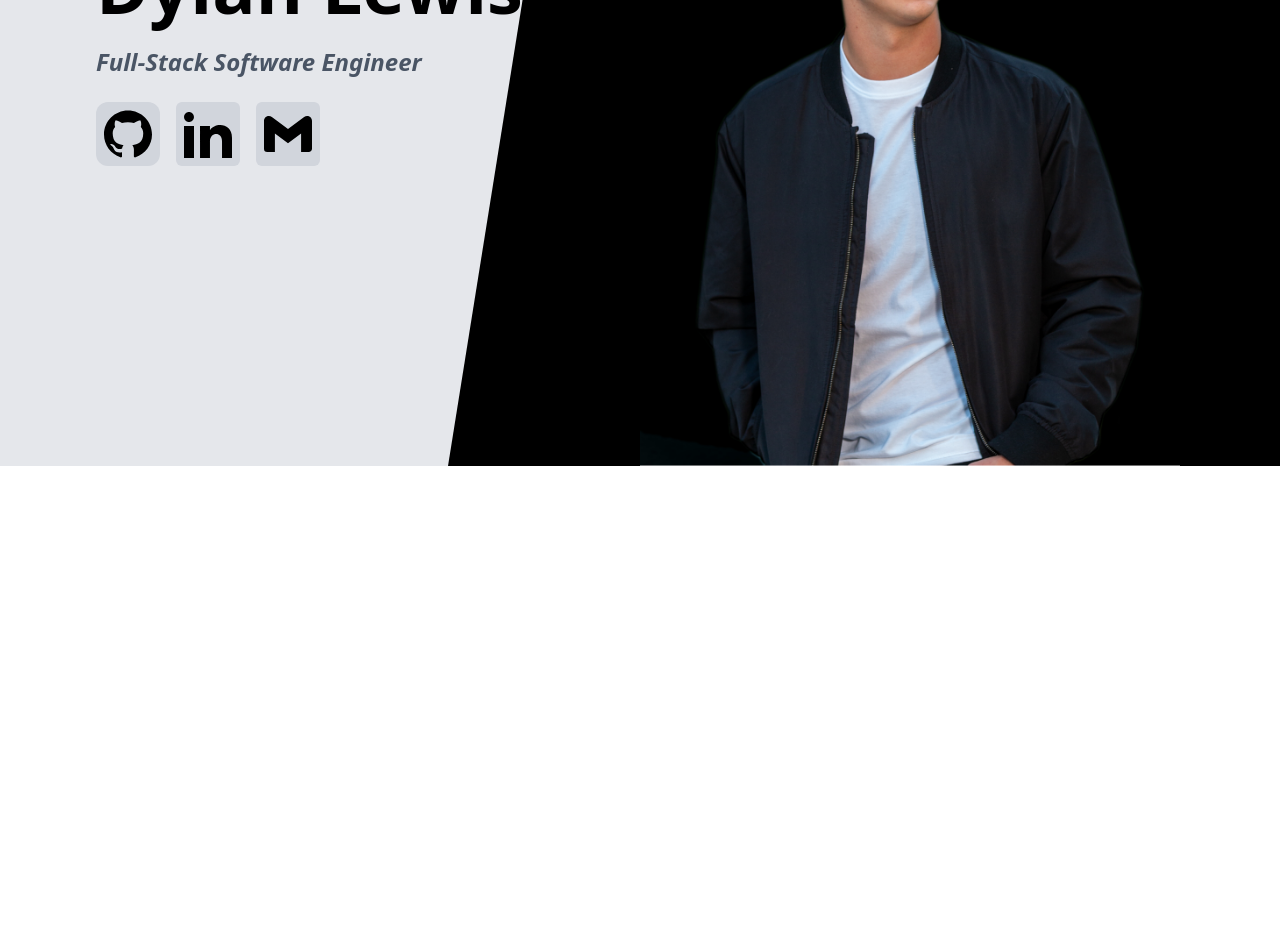
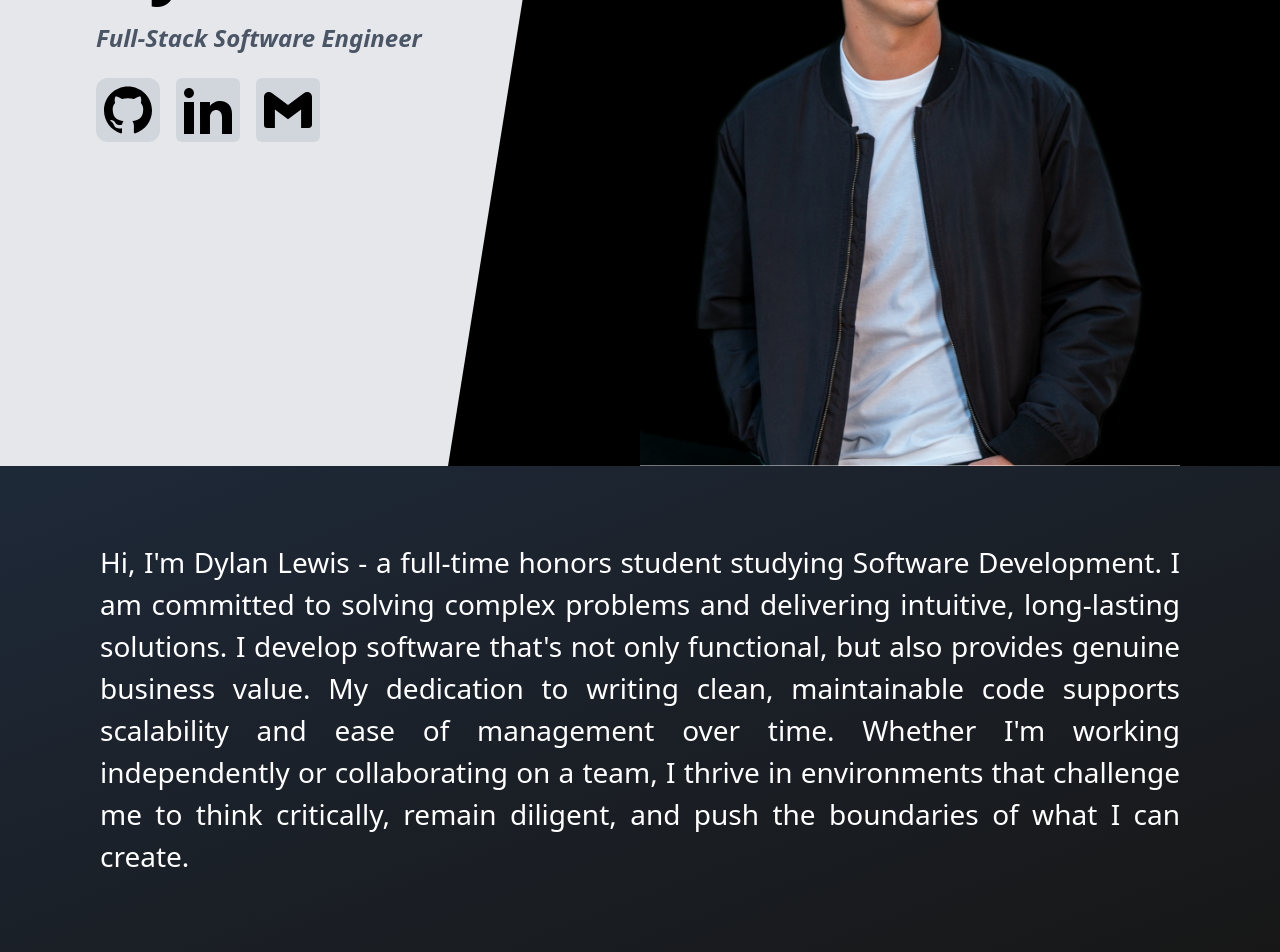
Before and after one commit to lewisengr/portfolio, a React (Vite) app in the folder portfolio/: page / in a window 1280 px wide. Shown: the part 334-1286 px from the top of the page. Before the commit the page ends 800 px from the top, so only its background shows below. Built offline with nearby package versions, Linux system fonts and the light colour scheme.

Commit message:
implemented aboutmedesc

```diff
--- a/portfolio/src/App.tsx
+++ b/portfolio/src/App.tsx
@@ -1,4 +1,5 @@
 import { Navbar } from "./components/Navbar";
+import { AboutMeTxtDesc } from "./pages/AboutMeTxtDesc";
 import "./App.css";
 import { BrowserRouter } from "react-router-dom";
 
@@ -6,6 +7,7 @@ function App() {
   return (
     <BrowserRouter>
       <Navbar />
+      <AboutMeTxtDesc />
     </BrowserRouter>
   );
 }
--- a/portfolio/src/components/Navbar.tsx
+++ b/portfolio/src/components/Navbar.tsx
@@ -8,8 +8,7 @@ export const Navbar = () => {
 
       <div className="relative grid min-h-screen grid-cols-1 md:grid-cols-2">
         <div className="flex flex-col justify-center p-8 md:p-24">
-          <div className="max-w-md absolute top-60">
-            <p className="text-3xl text-gray-800 font-semibold mb-2">Hi, I'm</p>
+          <div className="max-w-md absolute top-65">
             <h1 className="text-6xl md:text-7xl font-bold text-black">
               Dylan Lewis
             </h1>
--- /dev/null
+++ b/portfolio/src/pages/AboutMeTxtDesc.tsx
@@ -0,0 +1,19 @@
+export const AboutMeTxtDesc = () => {
+  return (
+    <div className="px-[100px] py-[75px] bg-gradient-to-tl from-neutral-900 to-gray-800 inline-flex justify-center items-center gap-2.5 overflow-hidden">
+      <div className="text-justify justify-start">
+        <span className="text-white text-[28px] font-normal">
+          Hi, I'm Dylan Lewis - a full-time honors student studying Software
+          Development. I am committed to solving complex problems and delivering
+          intuitive, long-lasting solutions. I develop software that's not only
+          functional, but also provides genuine business value. My dedication to
+          writing clean, maintainable code supports scalability and ease of
+          management over time. Whether I'm working independently or
+          collaborating on a team, I thrive in environments that challenge me to
+          think critically, remain diligent, and push the boundaries of what I
+          can create.
+        </span>
+      </div>
+    </div>
+  );
+};
```
